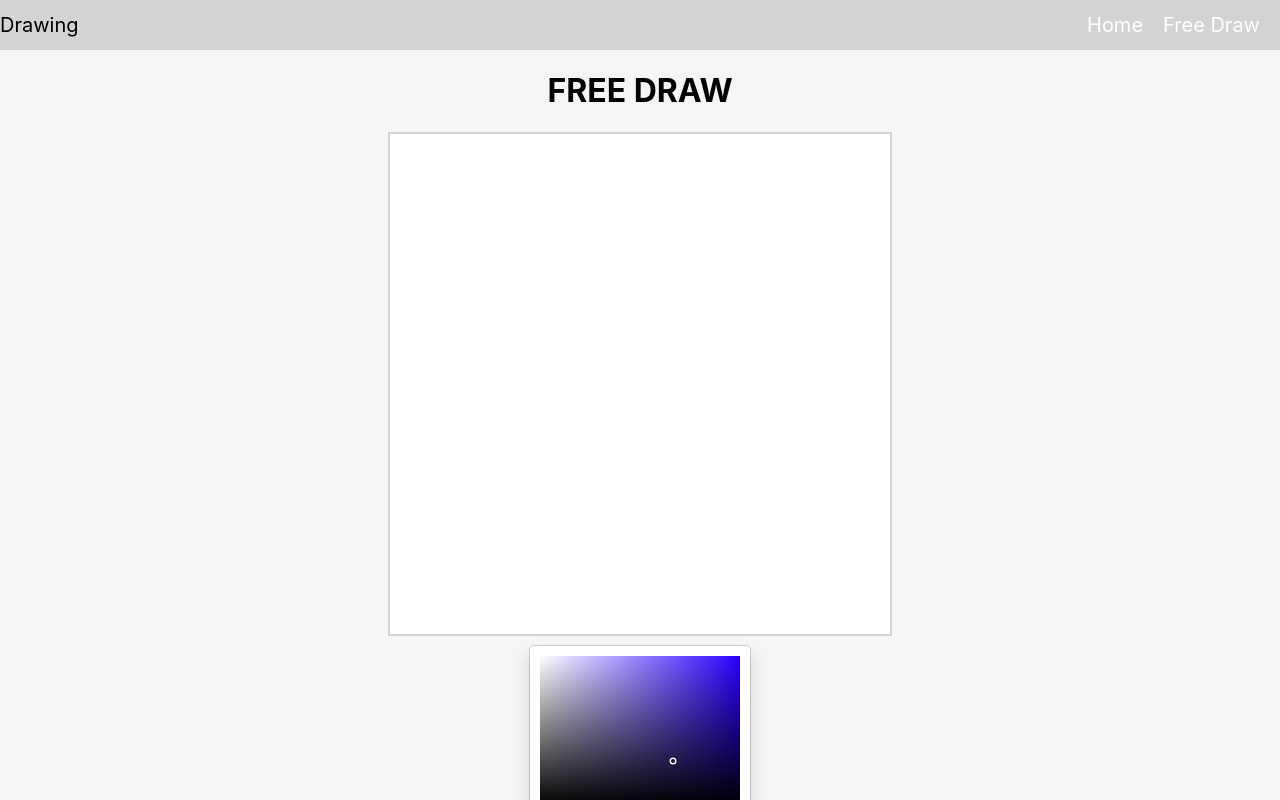
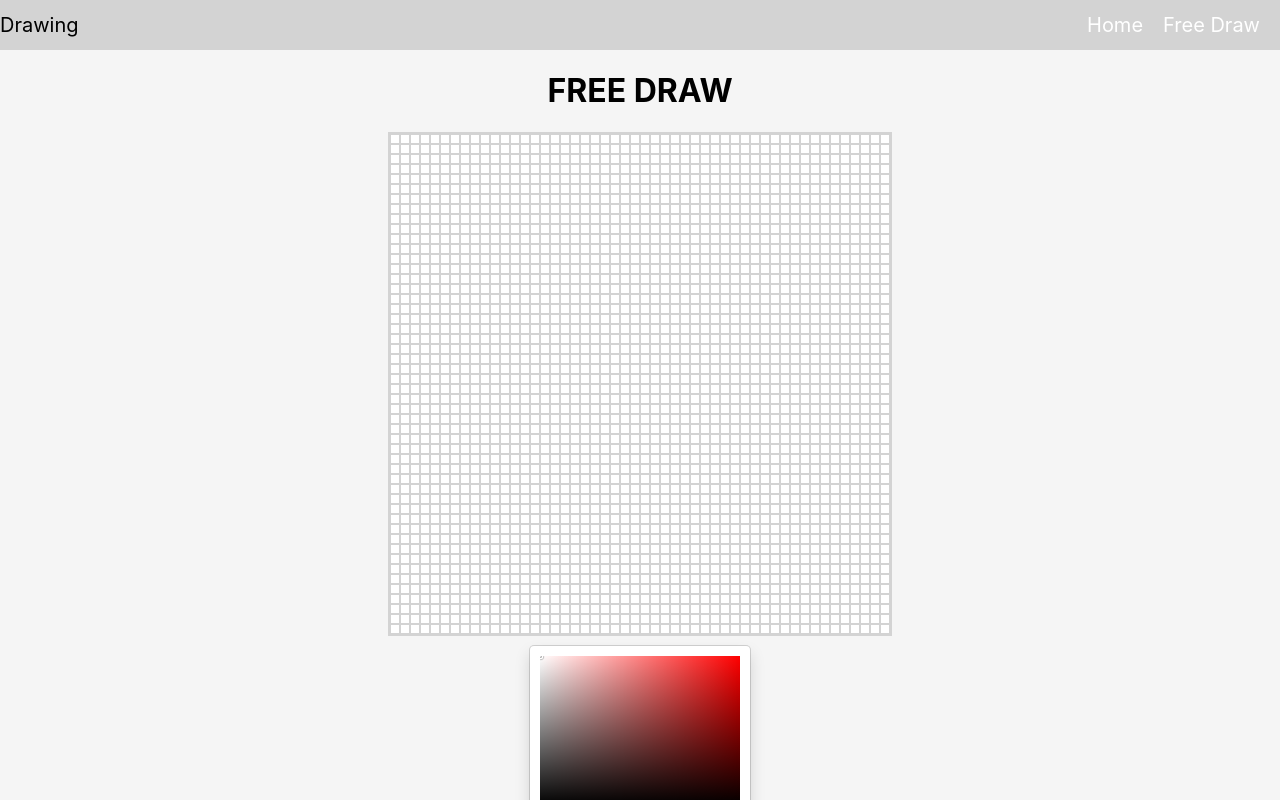
Before and after one commit to devinnarula/painting-site, a React (Create React App) app: page /freedraw in a window 1280 px wide. Shown: the top 800 px of the page. Built offline with nearby package versions, Linux system fonts and the light colour scheme.

Commit message:
Basic drawing capabilities

```diff
--- a/src/components/Colorpixel.css
+++ b/src/components/Colorpixel.css
@@ -1,11 +1,13 @@
 .Colorpixel {
-    width: 20px;
-    height: 20px;
+    width: 8px;
+    height: 8px;
+    border: 1px solid lightgray;
     background-color: rgba(255, 255, 255, 0);
 }
 
 .ColorpixelActive {
-    width: 20px;
-    height: 20px;
+    width: 8px;
+    height: 8px;
+    border: 1px solid lightgray;
     background-color: red;
 }
--- a/src/components/Colorpixel.js
+++ b/src/components/Colorpixel.js
@@ -15,8 +15,14 @@ class Colorpixel extends Component {
         }
     }
     render() {
+        const color = this.props.color
+        console.log(color)
         return (
-            <div className={this.state.active ? 'ColorpixelActive' : 'Colorpixel'} onMouseMove={this.makeActive}>
+            <div className={this.state.active ? 'ColorpixelActive' : 'Colorpixel'}
+                // style={{
+                //     backgroundColor: color
+                // }}
+                onMouseMove={this.makeActive}>
 
             </div>
         );
--- a/src/components/Drawingboard.js
+++ b/src/components/Drawingboard.js
@@ -18,7 +18,7 @@ class Drawingboard extends Component {
         return (
             <div className="Drawingboard" onMouseDown={this.makePainting} onMouseUp={this.makePainting}>
                 {[...Array(n)].map(() => (
-                    <Colorpixel isPainting={this.state.isPainting}/>
+                    <Colorpixel isPainting={this.state.isPainting} color={this.props.color} />
                 ))}
             </div>
         );
--- a/src/pages/Freedraw.js
+++ b/src/pages/Freedraw.js
@@ -4,13 +4,23 @@ import Drawingboard from '../components/Drawingboard'
 import './Freedraw.css';
 
 class Freedraw extends Component {
+    constructor(props){
+        super(props)
+        this.state = {
+            color: '#fff'
+        }
+        this.changeColor = this.changeColor.bind(this)
+    }
+    changeColor(color) {
+        this.setState({color: color})
+    }
     render() {
         return (
             <div>
                 <h1>FREE DRAW</h1>
                 <div className="Freedraw-DrawingBoard">
-                <Drawingboard/>
-                <SketchPicker />
+                <Drawingboard color={this.state.color}/>
+                <SketchPicker color={this.state.color} onChangeComplete={this.changeColor}/>
                 </div>
             </div>
         );
```
